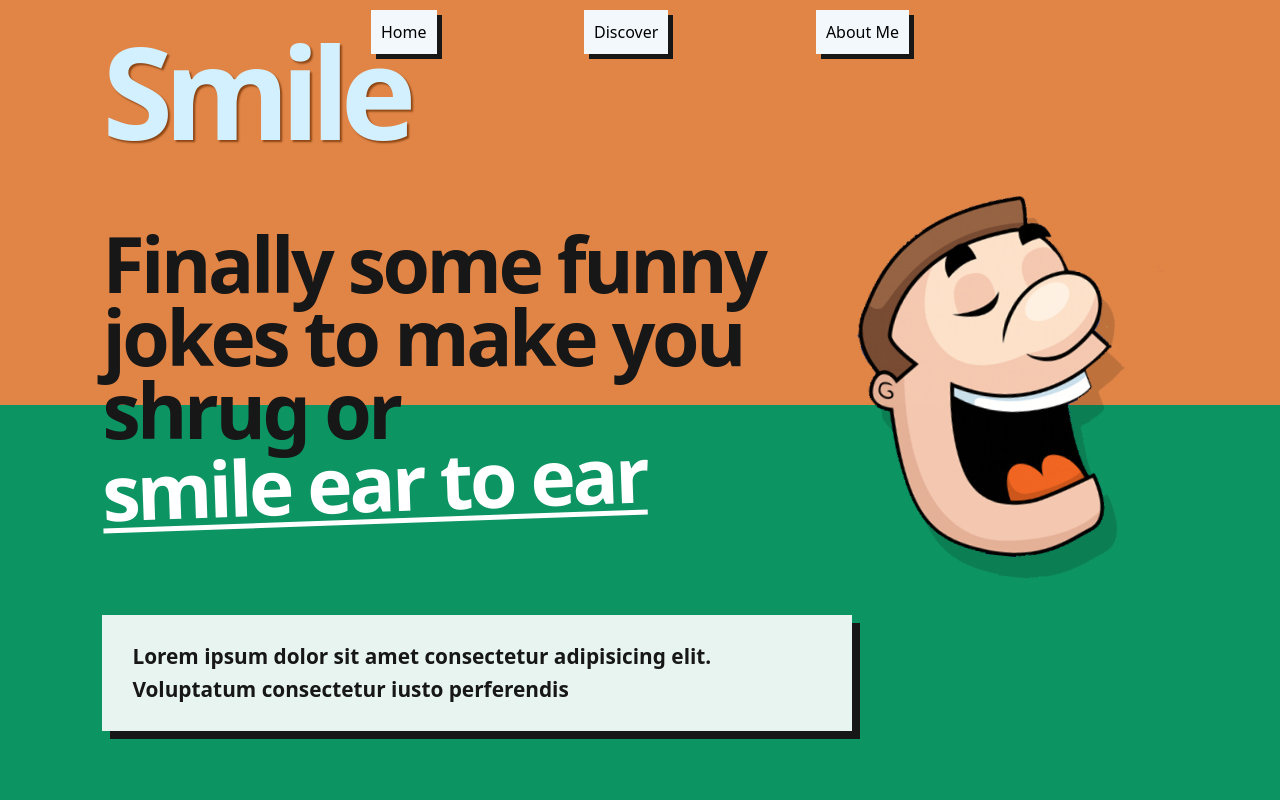
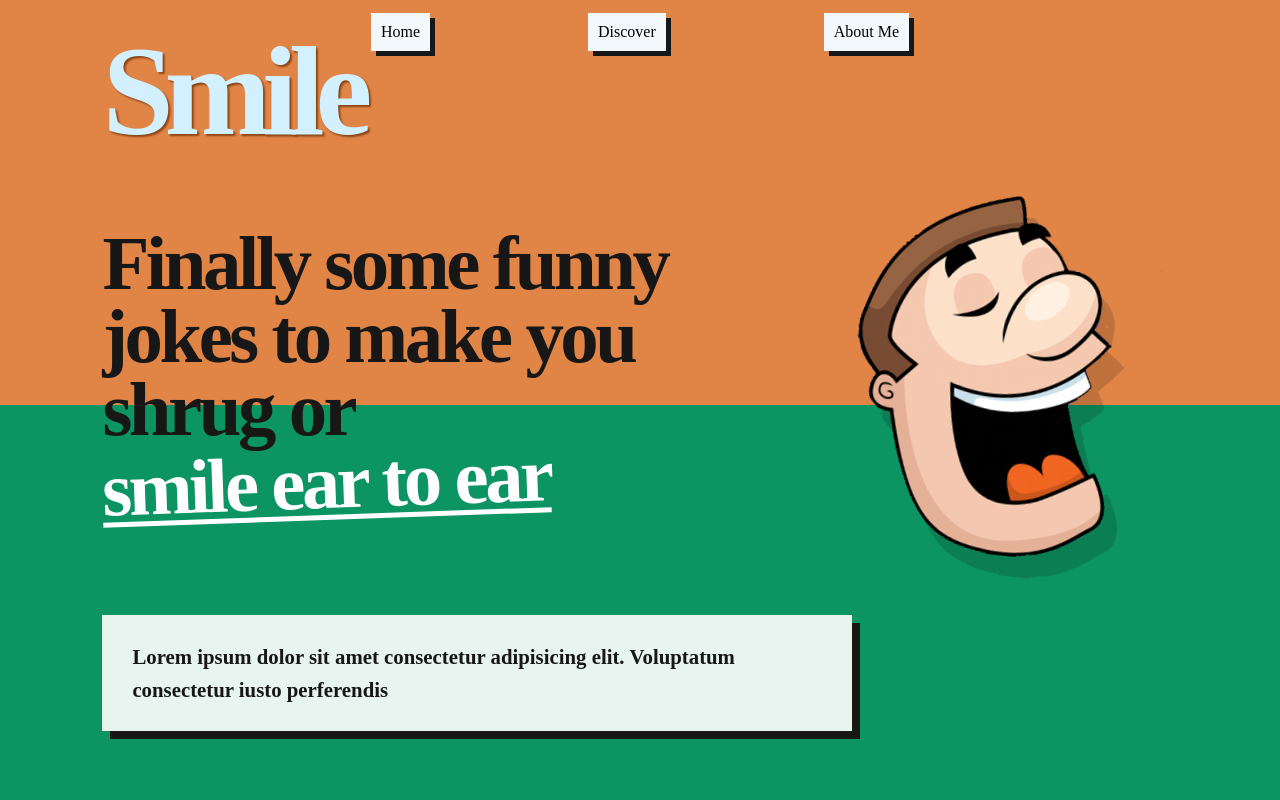
Before and after one commit to Ermi-haimi/joke-generator, a React (Vite) app: page / in a window 1280 px wide. Shown: the top 800 px of the page. Built offline with nearby package versions, Linux system fonts and the light colour scheme.

Commit message:
removed tailwind import

```diff
--- a/src/App.css
+++ /dev/null
@@ -1,45 +0,0 @@
-#root {
-  max-width: 1280px;
-  margin: 0 auto;
-  padding: 2rem;
-  text-align: center;
-}
-
-.logo {
-  height: 6em;
-  padding: 1.5em;
-  will-change: filter;
-  transition: filter 300ms;
-}
-
-.logo:hover {
-  filter: drop-shadow(0 0 2em #646cffaa);
-}
-
-.logo.react:hover {
-  filter: drop-shadow(0 0 2em #61dafbaa);
-}
-
-@keyframes logo-spin {
-  from {
-    transform: rotate(0deg);
-  }
-
-  to {
-    transform: rotate(360deg);
-  }
-}
-
-@media (prefers-reduced-motion: no-preference) {
-  a:nth-of-type(2) .logo {
-    animation: logo-spin infinite 20s linear;
-  }
-}
-
-.card {
-  padding: 2em;
-}
-
-.read-the-docs {
-  color: #888;
-}
--- a/src/index.css
+++ b/src/index.css
@@ -1 +1,5 @@
-@import "tailwindcss";
+* {
+  margin: 0;
+  padding: 0;
+  box-sizing: border-box;
+}
```
